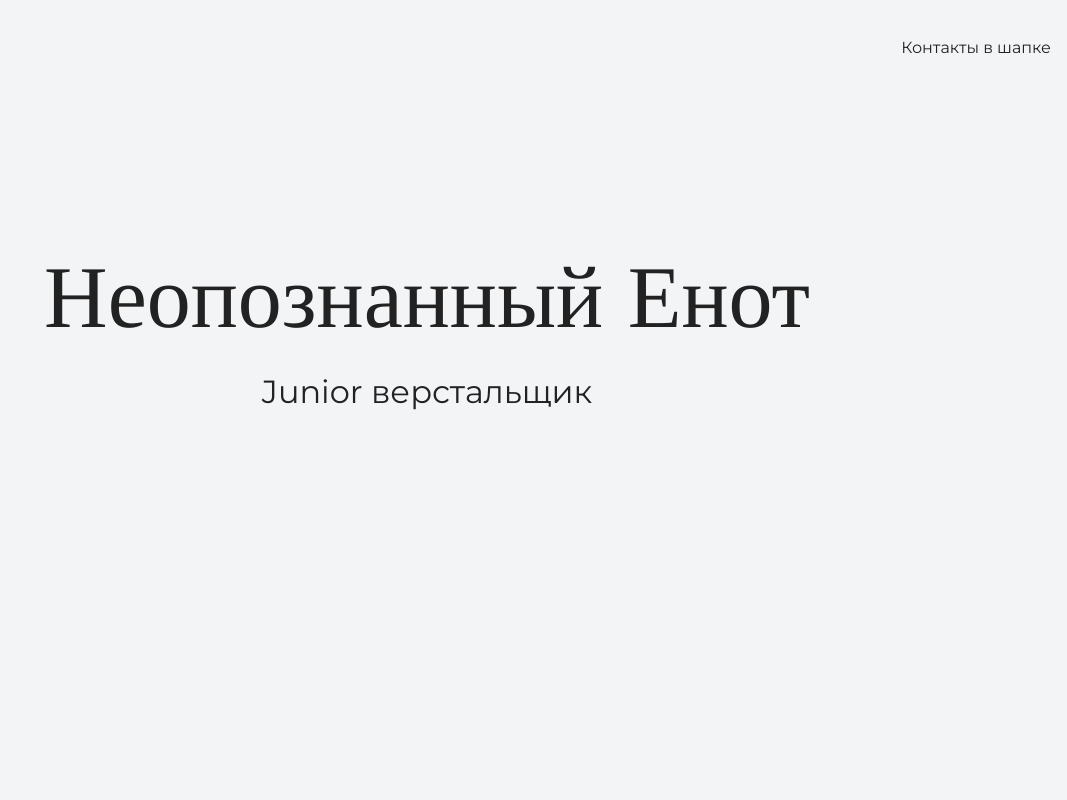
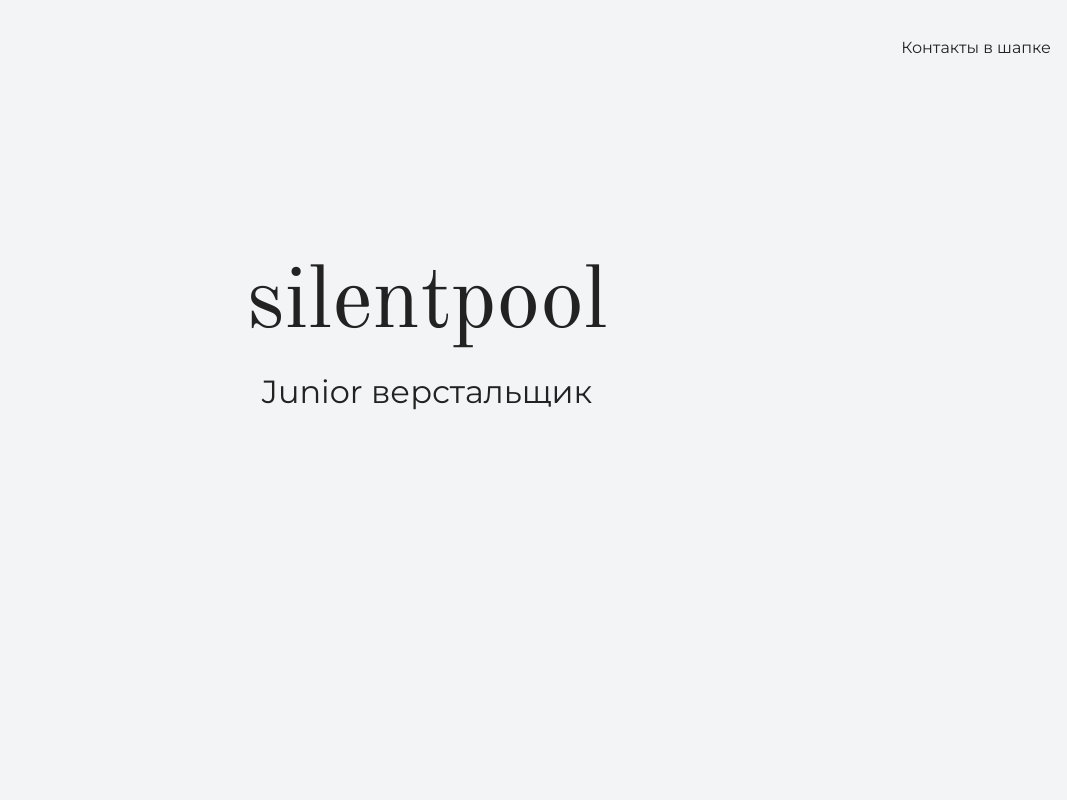
Before and after one commit to s1lentpool/my-site, a plain HTML site: page index.html in a window 1280 px wide. Shown: the top 800 px of the page, without its empty margins (213-1280 px from the left). Drawn offline with nearby package versions, Linux system fonts and the light colour scheme.

Commit message:
меняет текст на главной странице

```diff
--- a/index.html
+++ b/index.html
@@ -16,7 +16,7 @@
 
     <section class="hero-image">
 		<div class="container">
-			<h1 class="heading">Неопознанный Енот</h1>
+			<h1 class="heading">silentpool</h1>
 			<p>Junior верстальщик</p>
 		</div>
     </section>
```
